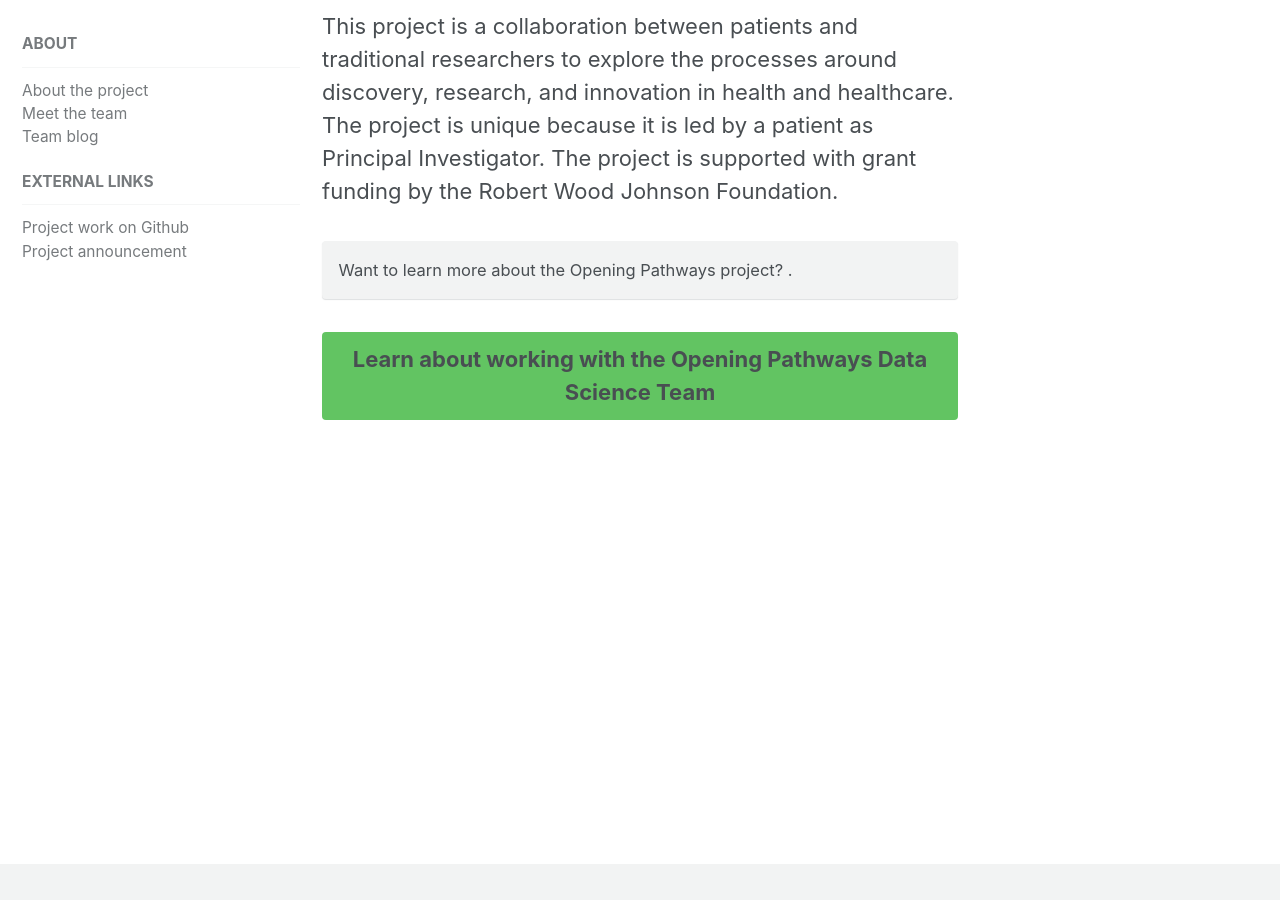
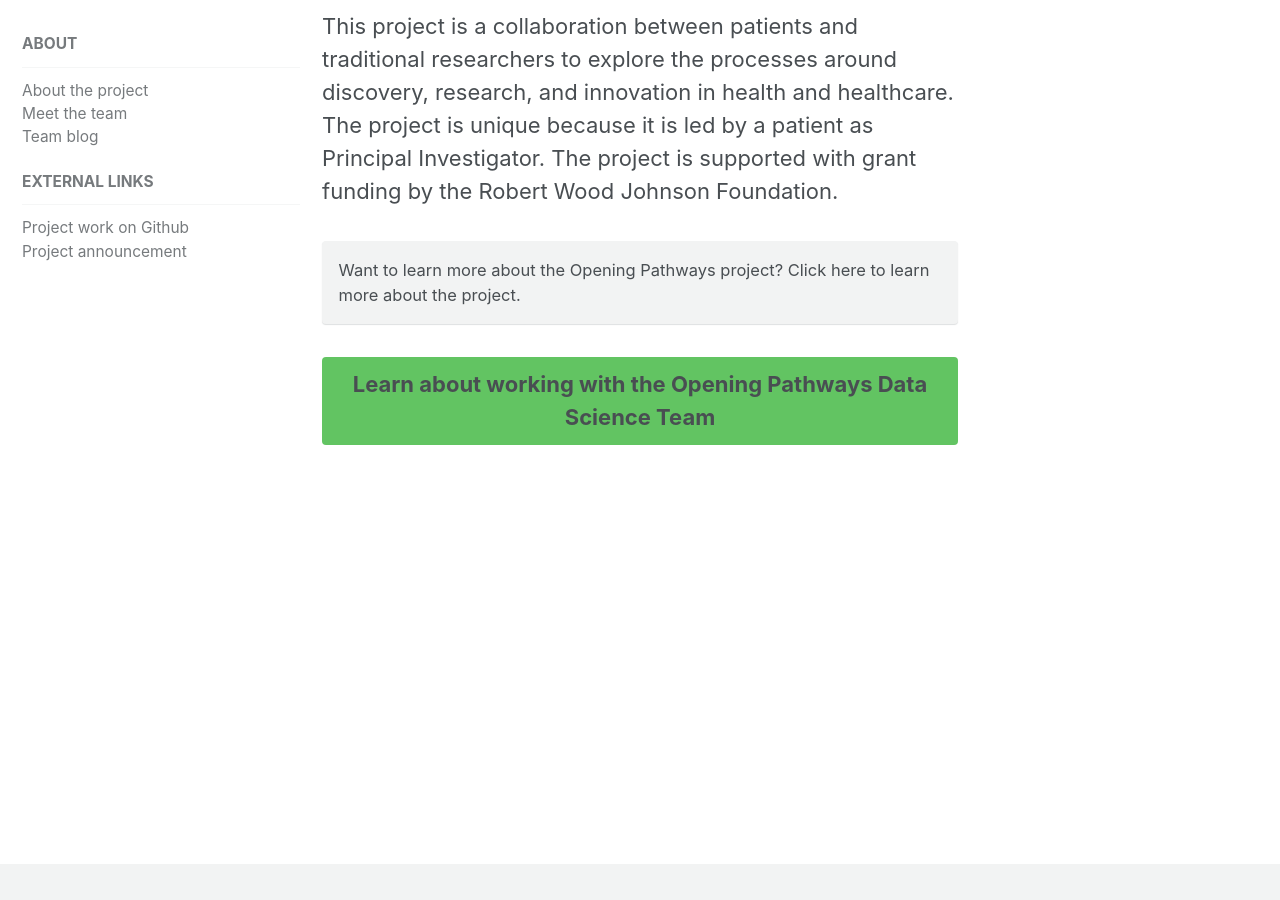
Before and after one commit to opening-pathways/website, a Jekyll site: the page built from index.html, in a window 1280 px wide and 900 px high, scrolled down 465 px. Built offline with Jekyll 4.4.1, drawn with Linux system fonts in a browser that asks for light colours.

Commit message:
Fix link formatting

```diff
--- a/index.html
+++ b/index.html
@@ -8,6 +8,6 @@ header:
 
 This project is a collaboration between patients and traditional researchers to explore the processes around discovery, research, and innovation in health and healthcare. The project is unique because it is led by a patient as Principal Investigator. The project is supported with grant funding by the Robert Wood Johnson Foundation.
 
-<p class="notice--primary"> Want to learn more about the Opening Pathways project? <a href="/about"Click here to learn more about the project</a>.</p>
+<p class="notice--primary"> Want to learn more about the Opening Pathways project? <a href="/about">Click here to learn more about the project</a>.</p>
 
 <p><a href="/work-with-data-science-team" class="btn btn--success btn--large">Learn about working with the Opening Pathways Data Science Team</a></p>
```
